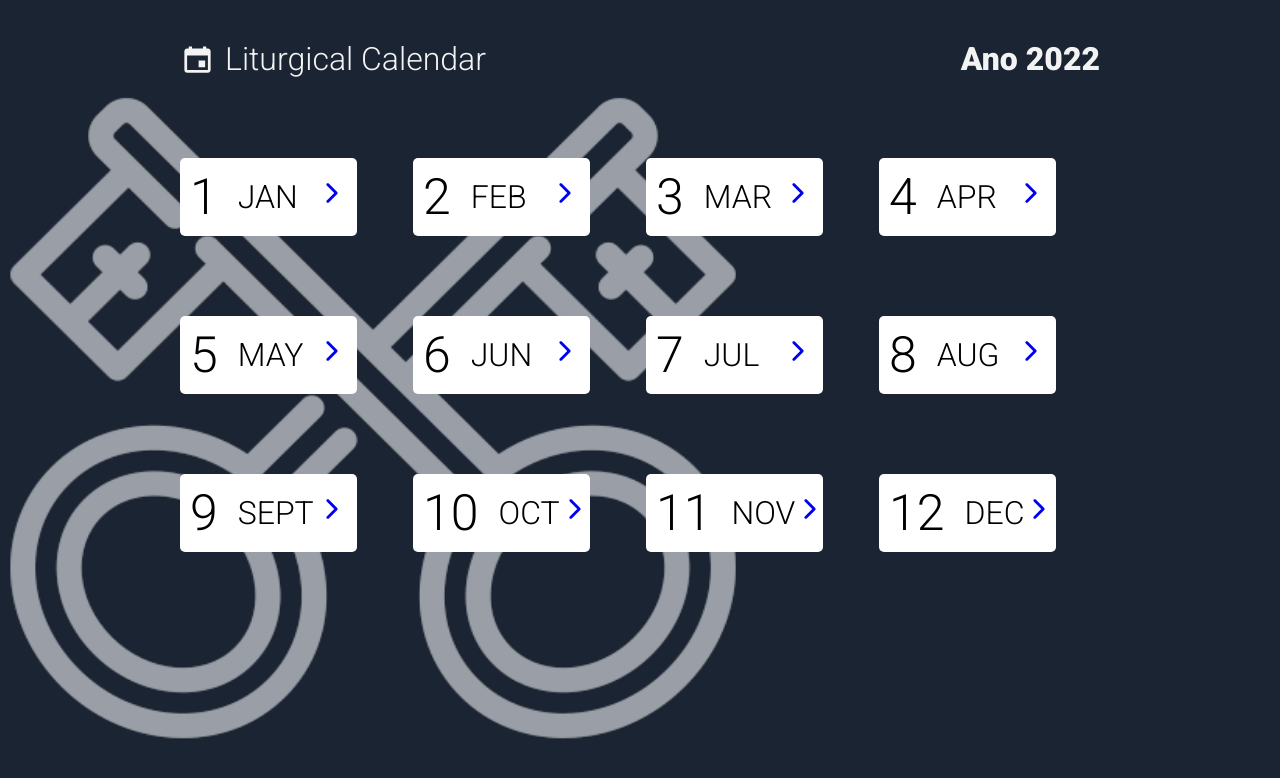
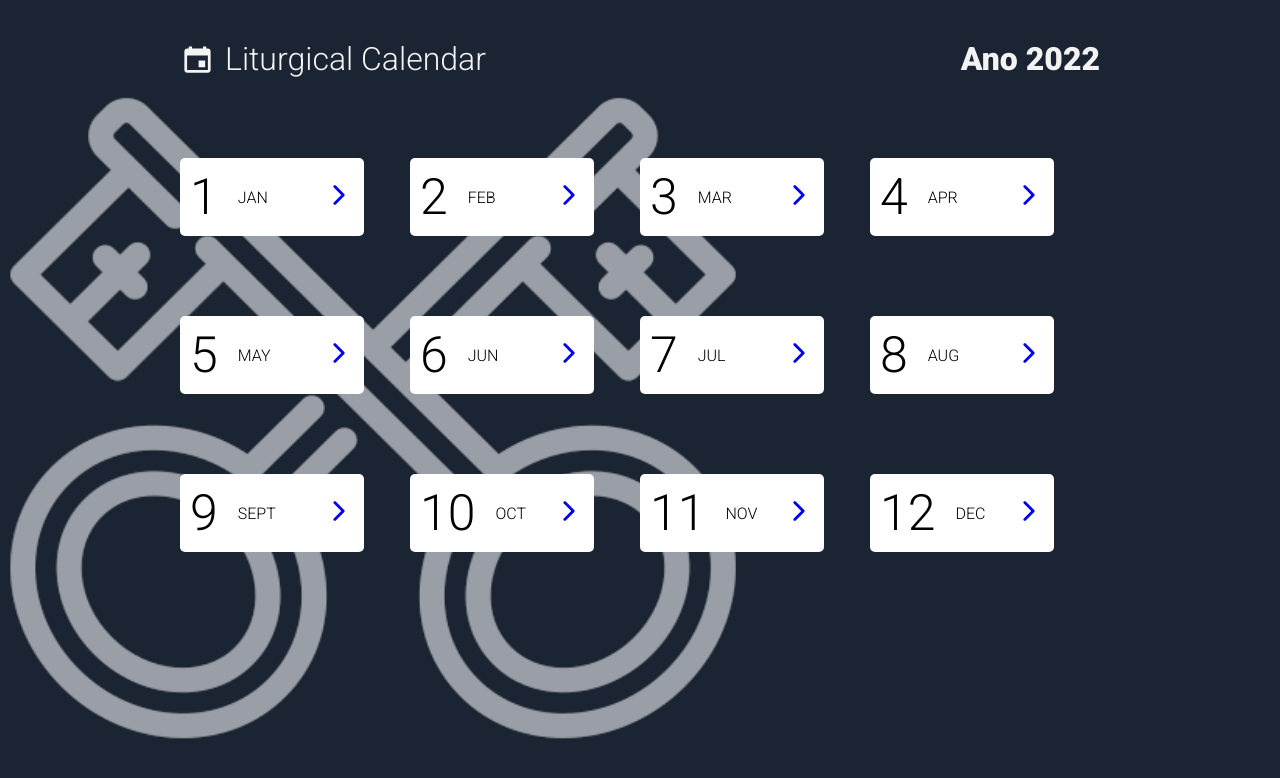
Before and after one commit to peidrao/Liturgical-Calendar, a React (Create React App) app: page / in a window 1280 px wide. Shown: the top 778 px of the page. Built offline with nearby package versions, Linux system fonts and the light colour scheme.

Commit message:
remove container

```diff
--- a/src/pages/Home/index.tsx
+++ b/src/pages/Home/index.tsx
@@ -4,7 +4,7 @@ import { useTranslation } from "react-i18next";
 import { IoIosArrowForward, IoMdCalendar } from "react-icons/io";
 import classnames from "./styles.module.css";
 
-import { Container, Content } from "./styles";
+import { Content } from "./styles";
 import months from "../../utils/months";
 
 function Home() {
@@ -20,7 +20,7 @@ function Home() {
         <p>Ano {new Date().getFullYear()}</p>
       </div>
 
-      <Container>
+      <div className={classnames.container}>
         {months.map((month) => (
           <Content>
             <p>{month.NumberMonth}</p>
@@ -33,7 +33,7 @@ function Home() {
             </Link>
           </Content>
         ))}
-      </Container>
+      </div>
     </>
   );
 }
--- a/src/pages/Home/styles.module.css
+++ b/src/pages/Home/styles.module.css
@@ -18,3 +18,8 @@
 .headerLogo p {
   padding-left: 0.625rem;
 }
+
+.container {
+  display: grid;
+  grid-template-columns: repeat(4, 1fr);
+}
--- a/src/pages/Home/styles.ts
+++ b/src/pages/Home/styles.ts
@@ -1,11 +1,4 @@
 import styled from "styled-components";
-
-export const Container = styled.div`
-  font-size: 32px;
-  display: grid;
-  grid-template-columns: repeat(4, 1fr);
-  column-gap: 12px;
-`;
 
 export const Content = styled.div`
   margin-top: 80px;
```
